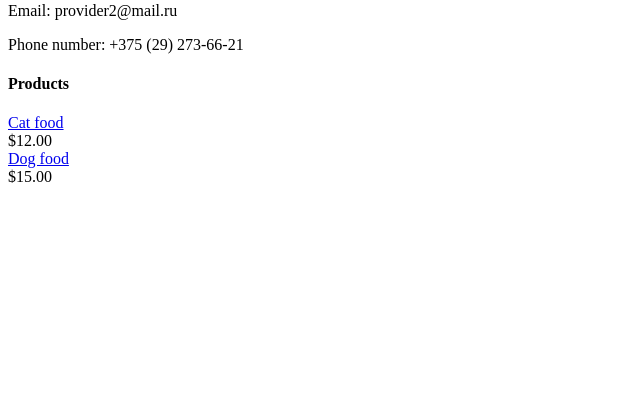
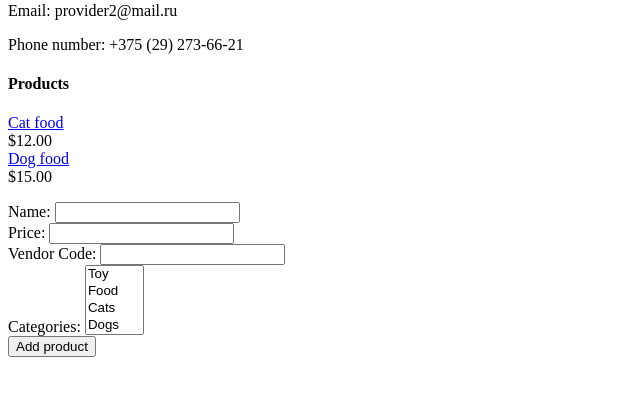
Before and after one commit to cutehedgehog/Web-labs, a Django app: a page that uses myshop/shop/templates/product/provider_details.html in a window 1280 px wide. Shown: the part 215-611 px from the top of the page, without its empty margins (0-640 px from the left). Run offline with Django 4.2, Linux system fonts and the light colour scheme; a user stored in the database is signed in; data comes from the database, SQL or seed files in the repository; both versions use the stored data as it was after the commit.

Commit message:
Adding provider products

```diff
--- a/myshop/cart/forms.py
+++ b/myshop/cart/forms.py
@@ -3,6 +3,6 @@ from django import forms
 
 class AddProductForm(forms.Form):
     quantity = forms.TypedChoiceField(
-        choices=[(i, str(i)) for i in range(1, 8)], coerce=int)
+        choices=[(i, str(i)) for i in range(1, 10)], coerce=int)
     update = forms.BooleanField(
         required=False, initial=False, help_text="Update quantity or add to previous value?")
--- a/myshop/shop/models.py
+++ b/myshop/shop/models.py
@@ -6,7 +6,7 @@ class Provider(models.Model):
     name = models.CharField(max_length=50)
     email = models.EmailField()
     phone_number = models.CharField(max_length=50)
-    worker = models.ForeignKey(MyUser, related_name='providers', on_delete=models.CASCADE)
+    worker = models.ForeignKey(MyUser, related_name='providers', on_delete=models.CASCADE, blank=True, null=True)
     def __str__(self) -> str:
         return f"{self.name}"
 
@@ -15,13 +15,20 @@ class Provider(models.Model):
 
     def get_absolute_url(self):
         return reverse('shop:provider_details', args=[str(self.name)])
+
+class ProductCategory(models.Model):
+    name = models.CharField(max_length=50, db_index=True)
+
+    def __str__(self):
+        return self.name
+
 class Product(models.Model):
     name = models.CharField(max_length=50, db_index=True)
     price = models.DecimalField(max_digits=10, decimal_places=2)
     vendor_code = models.CharField(max_length=20)
     provider = models.ForeignKey(
         Provider, related_name='products', on_delete=models.CASCADE)
-
+    categories = models.ManyToManyField(ProductCategory)
     def __str__(self) -> str:
         return self.name
 
--- a/myshop/shop/templates/product/provider_details.html
+++ b/myshop/shop/templates/product/provider_details.html
@@ -17,5 +17,26 @@
             </div>
         {% endfor %}
     </div>
-</div>
+</div><p>
+<form method="post" action="{% url 'shop:create_product' provider.name %}">
+  {% csrf_token %}
+
+  <label for="id_name">Name:</label>
+  <input type="text" name="name" id="id_name"><br>
+
+  <label for="id_price">Price:</label>
+  <input type="number" name="price" id="id_price"><br>
+
+  <label for="id_vendor_code">Vendor Code:</label>
+  <input type="text" name="vendor_code" id="id_vendor_code"><br>
+
+  <label for="id_categories">Categories:</label>
+  <select name="categories" id="id_categories" multiple>
+    {% for category in categories %}
+      <option value="{{ category.id }}">{{ category.name }}</option>
+    {% endfor %}
+  </select><br>
+
+  <input type="submit" value="Add product">
+</form>
 {% endblock %}
--- a/myshop/shop/urls.py
+++ b/myshop/shop/urls.py
@@ -8,6 +8,7 @@ urlpatterns = [
     path('about_company/', views.about_company, name='about'),
     path('faq/', views.faq, name='faq'),
     path('news/', views.news, name='news'),
+    path('create_product/<str:provider_name>', views.create_product, name='create_product'),
     path('list_products/', views.product_list, name='list_products'),
     path('privacy_policy/', views.privacy_policy, name='privacy_policy'),
     path('list_products/<int:id>', views.product_details, name='product_details'),
--- a/myshop/shop/views.py
+++ b/myshop/shop/views.py
@@ -1,8 +1,10 @@
 from django.shortcuts import render
-from .models import Provider, Product
+from .models import Provider, Product, ProductCategory
 from django.shortcuts import render, redirect, get_object_or_404
 from cart.forms import AddProductForm
 from login.models import MyUser
+from .forms import ProductForm
+from django.views.decorators.http import require_POST
 
 
 def product_list(request, product_provider_name=None):
@@ -28,12 +30,14 @@ def product_details(request, id):
 
 def provider_details(request, name):
     products = Product.objects.all()
+    categories = ProductCategory.objects.all()
     provider = get_object_or_404(Provider, name=name)
     products = products.filter(provider=provider)
     return render(request,
                   'product/provider_details.html',
                   {'provider': provider,
-                   'products': products})
+                   'products': products,
+                   'categories': categories})
 def about_company(request):
     return render(request, 'information/about_company.html')
 
@@ -48,3 +52,13 @@ def privacy_policy(request):
 
 def home(request):
     return render(request, 'product/home.html')
+@require_POST
+def create_product(request, provider_name):
+    provider = get_object_or_404(Provider, name=provider_name)
+    form = ProductForm(request.POST)
+    if form.is_valid():
+        product = form.save(commit=False)
+        product.provider = provider
+        product.save()
+        form.save_m2m()
+        return redirect('shop:list_products')
```
Also changed, not shown: myshop/shop/admin.py (+7 -1 lines), myshop/shop/forms.py (added, +9 -0 lines), myshop/shop/templates/product/list_products.html (+9 -7 lines), myshop/shop/templates/product/product_details.html (+8 -1 lines), myshop/db.sqlite3, myshop/shop/migrations/0002_productcategory_product_categories.py (added), myshop/shop/migrations/0003_alter_provider_worker.py (added).
